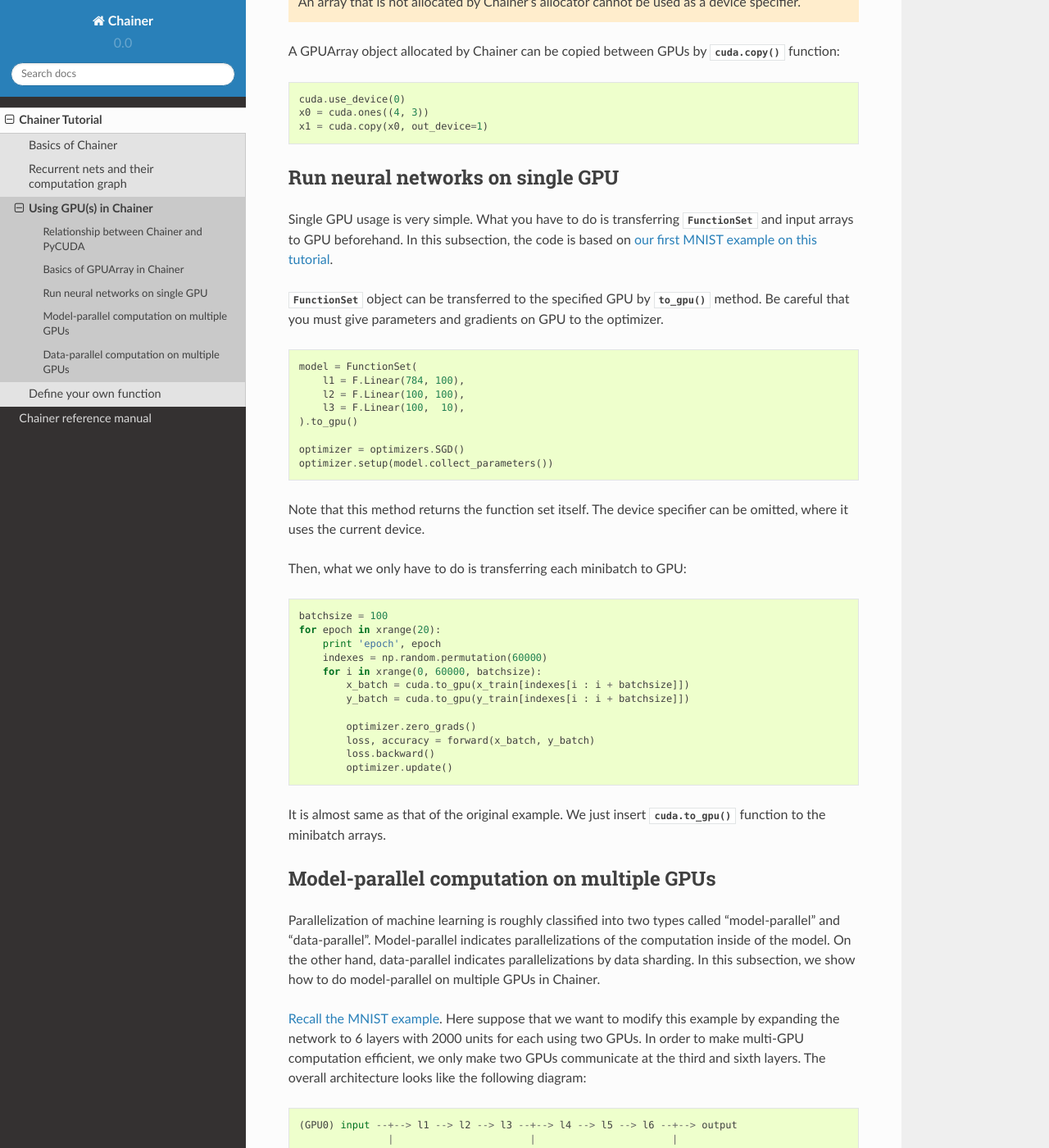
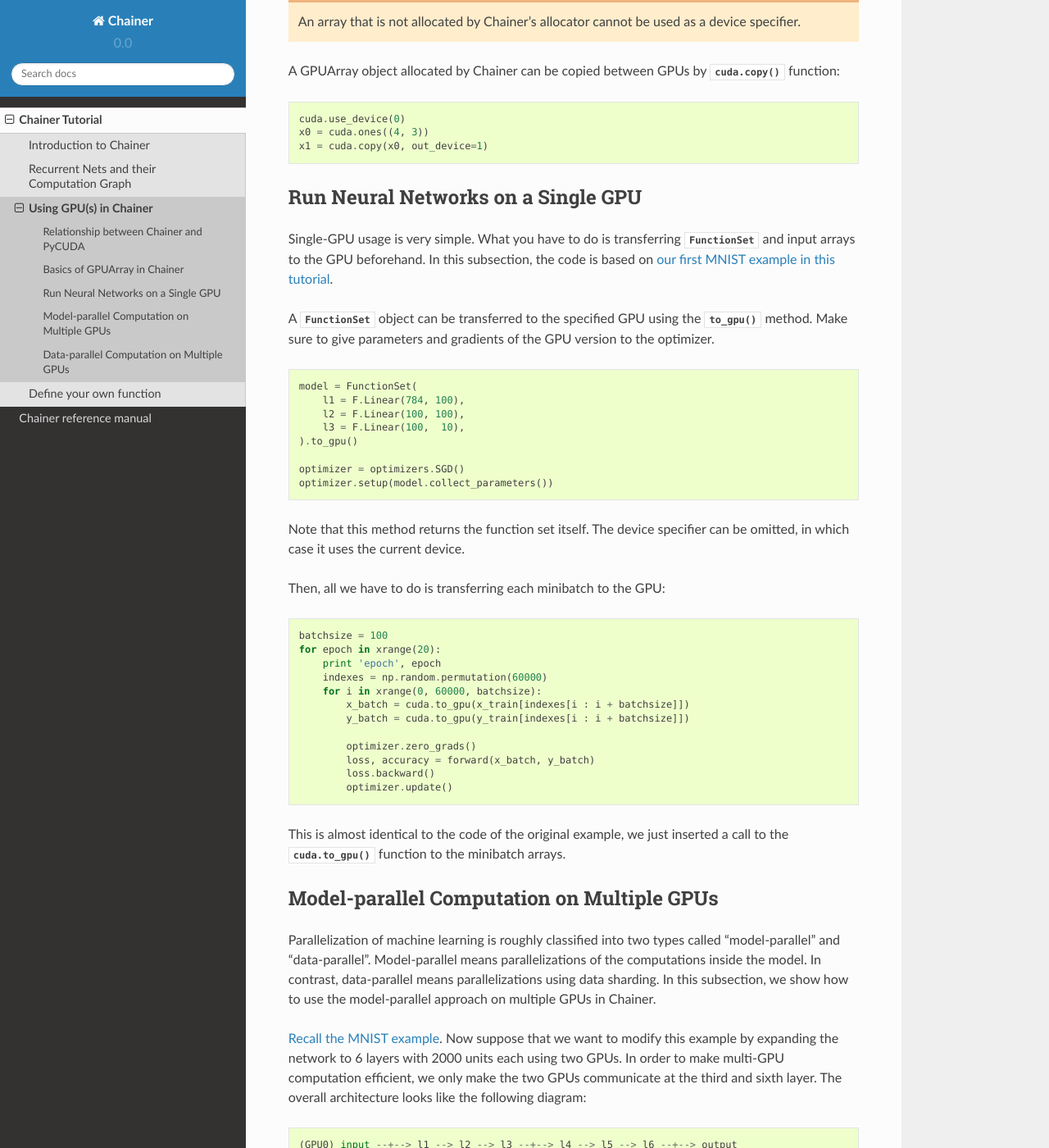
Before and after one commit to mitmul/intel-chainer, a Sphinx documentation site: the page built from docs/source/tutorial/gpu.rst, in a window 1280 px wide and 1400 px high, scrolled down 2823 px. Shown: the whole window at 82% size. Built offline with Sphinx 7.4.7 and the Read the Docs theme 2.0.0, drawn with Linux system fonts in a browser that asks for light colours; some of the changed text lies outside the part shown.

Commit message:
proofread the Tutorial section

```diff
--- a/docs/source/tutorial/gpu.rst
+++ b/docs/source/tutorial/gpu.rst
@@ -3,17 +3,17 @@ Using GPU(s) in Chainer
 
 .. currentmodule:: chainer
 
-In this section, you will learn following things.
+In this section, you will learn about the following things:
 
 * Relationship between Chainer and PyCUDA
 * Basics of GPUArray
-* Single GPU usage of Chainer
-* Multi GPU usage of model-parallel computing
-* Multi GPU usage of data-parallel computing
+* Single-GPU usage of Chainer
+* Multi-GPU usage of model-parallel computing
+* Multi-GPU usage of data-parallel computing
 
-After reading this section, you will be able to
+After reading this section, you will be able to:
 
-* Use Chainer on CUDA-enabled GPU
+* Use Chainer on a CUDA-enabled GPU
 * Write model-parallel computing in Chainer
 * Write data-parallel computing in Chainer
 
@@ -21,19 +21,19 @@ After reading this section, you will be able to
 Relationship between Chainer and PyCUDA
 ~~~~~~~~~~~~~~~~~~~~~~~~~~~~~~~~~~~~~~~
 
-Chainer uses `PyCUDA <http://mathema.tician.de/software/pycuda/>`_ as its backend of GPU computation, and :class:`pycuda.gpuarray.GPUArray` class as the array implementation on GPU.
-GPUArray has far less features compared to :class:`numpy.ndarray`, though it is still enough to implement features of Chainer.
+Chainer uses `PyCUDA <http://mathema.tician.de/software/pycuda/>`_ as its backend for GPU computation and the :class:`pycuda.gpuarray.GPUArray` class as the GPU array implementation.
+GPUArray has far less features compared to :class:`numpy.ndarray`, though it is still enough to implement the required features for Chainer.
 
 .. note::
 
    :mod:`chainer.cuda` module imports many important symbols from PyCUDA.
-   For example, the GPUArray class is referred as ``cuda.GPUArray`` in the code of Chainer.
+   For example, the GPUArray class is referred as ``cuda.GPUArray`` in the Chainer code.
 
 Chainer provides wrappers of many PyCUDA functions and classes, mainly in order to support customized default allocation mechanism.
-As we have shown in the previous sections, Chainer constructs and destructs many arrays during learning and evaluating iterations.
-It is not suited for CUDA architecture, since memory allocation and release in CUDA (i.e. ``cuMemAlloc`` and ``cuMemFree`` functions) synchronize CPU and GPU computations, which much hurts its speed.
+As shown in the previous sections, Chainer constructs and destructs many arrays during learning and evaluating iterations.
+It is not well suited for CUDA architecture, since memory allocation and release in CUDA (i.e. ``cuMemAlloc`` and ``cuMemFree`` functions) synchronize CPU and GPU computations, which hurts performance.
 In order to avoid memory allocation and deallocation during the computation, Chainer uses PyCUDA's memory pool utilities as the standard memory allocator.
-Since memory pool is not the default allocator of PyCUDA, Chainer provides many wrapper functions and classes to simply use memory pools.
+Since memory pool is not the default allocator in PyCUDA, Chainer provides many wrapper functions and classes to use memory pools in a simple way.
 At the same time, Chainer's wrapper functions and classes make it easy to handle multiple GPUs.
 
 .. note::
@@ -54,16 +54,16 @@ In order to use GPU in Chainer, we must initialize :mod:`chainer.cuda` module be
 
   cuda.init()
 
-:func:`cuda.init` function initializes its global state and PyCUDA.
-This function accepts optional argument ``device``, which indicates the GPU device ID to initially select.
+The :func:`cuda.init` function initializes global state and PyCUDA.
+This function accepts an optional argument ``device``, which indicates the GPU device ID to select initially.
 
 .. warning::
 
-   If you are using :mod:`multiprocessing`, the initialization must take place for each process after the fork.
-   The main process is not the exception, i.e. :func:`cuda.init` should not be called before all the forks that use GPU.
+   If you are using :mod:`multiprocessing`, the initialization must take place for each process *after* the fork.
+   The main process is no exception, i.e., :func:`cuda.init` should not be called before all the children that use GPU have been forked.
 
-Then we can create a GPUArray object using functions of :mod:`~chainer.cuda` module.
-Chainer provides many constructor functions resembling ones of NumPy: :func:`~cuda.empty`, :func:`~cuda.empty_like`, :func:`~cuda.full`, :func:`~cuda.full_like`, :func:`~cuda.zeros`, :func:`~cuda.zeros_like`, :func:`~cuda.ones`, :func:`~cuda.ones_like`.
+Then we can create a GPUArray object using functions of the :mod:`~chainer.cuda` module.
+Chainer provides many constructor functions resembling the ones of NumPy: :func:`~cuda.empty`, :func:`~cuda.empty_like`, :func:`~cuda.full`, :func:`~cuda.full_like`, :func:`~cuda.zeros`, :func:`~cuda.zeros_like`, :func:`~cuda.ones`, :func:`~cuda.ones_like`.
 
 Another useful function to create a GPUArray object is :func:`~cuda.to_gpu`.
 This function copies a :class:`numpy.ndarray` object to a newly allocated GPUArray object.
@@ -72,26 +72,27 @@ For example, the following code ::
   x_cpu = np.ones((5, 4, 3), dtype=np.float32)
   x_gpu = cuda.to_gpu(x_cpu)
 
-generates same ``x_gpu`` as the following code::
+generates the same ``x_gpu`` as the following code::
 
   x_gpu = cuda.ones((5, 4, 3))
 
 .. note::
 
-   Allocation functions of :mod:`~chainer.cuda` module uses :class:`numpy.float32` as the default element type.
+   Allocation functions of the :mod:`~chainer.cuda` module use :class:`numpy.float32` as the default element type.
 
-:mod:`~chainer.cuda` module also has :func:`~cuda.to_cpu` function to copy a GPUArray object to an ndarray object::
+The :mod:`~chainer.cuda` module also has :func:`~cuda.to_cpu` function to copy a GPUArray object to an ndarray object::
 
   x_cpu = cuda.to_cpu(x_gpu)
 
 All GPUArray constructors allocate memory on the current device.
 In order to allocate memory on a different device, we can use device switching utilities.
-:func:`cuda.use_device` function simply changes the current device::
+:func:`cuda.use_device` function changes the current device::
 
   cuda.use_device(1)
   x_gpu1 = cuda.empty((4, 3))
 
-There are many situations that we want to temporarily switch the device, where :func:`cuda.using_device` function is useful, which returns resource object that can be combinated with ``with`` statement::
+There are many situations in which we want to temporarily switch the device, where the :func:`cuda.using_device` function is useful.
+It returns an resource object that can be combinated with the ``with`` statement::
 
   with cuda.using_device(1):
       x_gpu1 = cuda.empty((4, 3))
@@ -113,15 +114,15 @@ A GPUArray object allocated by Chainer can be copied between GPUs by :func:`cuda
   x1 = cuda.copy(x0, out_device=1)
 
 
-Run neural networks on single GPU
-~~~~~~~~~~~~~~~~~~~~~~~~~~~~~~~~~
+Run Neural Networks on a Single GPU
+~~~~~~~~~~~~~~~~~~~~~~~~~~~~~~~~~~~
 
-Single GPU usage is very simple.
-What you have to do is transferring :class:`FunctionSet` and input arrays to GPU beforehand.
-In this subsection, the code is based on :ref:`our first MNIST example on this tutorial <mnist_mlp_example>`.
+Single-GPU usage is very simple.
+What you have to do is transferring :class:`FunctionSet` and input arrays to the GPU beforehand.
+In this subsection, the code is based on :ref:`our first MNIST example in this tutorial <mnist_mlp_example>`.
 
-:class:`FunctionSet` object can be transferred to the specified GPU by :meth:`~FunctionSet.to_gpu` method.
-Be careful that you must give parameters and gradients on GPU to the optimizer. ::
+A :class:`FunctionSet` object can be transferred to the specified GPU using the :meth:`~FunctionSet.to_gpu` method.
+Make sure to give parameters and gradients of the GPU version to the optimizer. ::
 
   model = FunctionSet(
       l1 = F.Linear(784, 100),
@@ -133,9 +134,9 @@ Be careful that you must give parameters and gradients on GPU to the optimizer.
   optimizer.setup(model.collect_parameters())
 
 Note that this method returns the function set itself.
-The device specifier can be omitted, where it uses the current device.
+The device specifier can be omitted, in which case it uses the current device.
 
-Then, what we only have to do is transferring each minibatch to GPU::
+Then, all we have to do is transferring each minibatch to the GPU::
 
   batchsize = 100
   for epoch in xrange(20):
@@ -150,29 +151,29 @@ Then, what we only have to do is transferring each minibatch to GPU::
           loss.backward()
           optimizer.update()
 
-It is almost same as that of the original example.
-We just insert :func:`cuda.to_gpu` function to the minibatch arrays.
+This is almost identical to the code of the original example,
+we just inserted a call to the :func:`cuda.to_gpu` function to the minibatch arrays.
 
 
-Model-parallel computation on multiple GPUs
+Model-parallel Computation on Multiple GPUs
 ~~~~~~~~~~~~~~~~~~~~~~~~~~~~~~~~~~~~~~~~~~~
 
 Parallelization of machine learning is roughly classified into two types called "model-parallel" and "data-parallel".
-Model-parallel indicates parallelizations of the computation inside of the model.
-On the other hand, data-parallel indicates parallelizations by data sharding.
-In this subsection, we show how to do model-parallel on multiple GPUs in Chainer.
+Model-parallel means parallelizations of the computations inside the model.
+In contrast, data-parallel means parallelizations using data sharding.
+In this subsection, we show how to use the model-parallel approach on multiple GPUs in Chainer.
 
 `Recall the MNIST example <mnist_mlp_example>`_.
-Here suppose that we want to modify this example by expanding the network to 6 layers with 2000 units for each using two GPUs.
-In order to make multi-GPU computation efficient, we only make two GPUs communicate at the third and sixth layers.
+Now suppose that we want to modify this example by expanding the network to 6 layers with 2000 units each using two GPUs.
+In order to make multi-GPU computation efficient, we only make the two GPUs communicate at the third and sixth layer.
 The overall architecture looks like the following diagram::
 
   (GPU0) input --+--> l1 --> l2 --> l3 --+--> l4 --> l5 --> l6 --+--> output
                  |                       |                       |
   (GPU1)         +--> l1 --> l2 --> l3 --+--> l4 --> l5 --> l6 --+
 
-We first have to define :class:`FunctionSet`.
-Be careful that parameters that will be used on a device must reside on the devie.
+We first have to define a :class:`FunctionSet`.
+Be careful that parameters that will be used on a device must reside on that device.
 Here is a simple example of the model definition::
 
   model = FunctionSet(
@@ -232,7 +233,7 @@ Now we can define the network architecture that we have shown in the diagram::
 
 First, recall that :func:`cuda.to_gpu` accepts an optional argument to specify the device identifier.
 We use this to transfer the input minibatch to both the 0th and the 1st devices.
-Then, we can write this model-parallel example just by using :func:`functions.copy` function.
+Then, we can write this model-parallel example employing the :func:`functions.copy` function.
 This function transfers an input array to another device.
 Since it is a function on :class:`Variable`, the operation supports backprop, which reversely transfers an output gradient to the input device.
 
@@ -241,19 +242,19 @@ Since it is a function on :class:`Variable`, the operation supports backprop, wh
    Above code is not parallelized on CPU, but is parallelized on GPU.
    This is because most of the GPU computation is asynchronous to the host CPU.
 
-Almost same example code is available at ``examples/mnist/train_mnist_model_parallel.py``.
+An almost identical example code can be found at ``examples/mnist/train_mnist_model_parallel.py``.
 
 
-Data-parallel computation on multiple GPUs
+Data-parallel Computation on Multiple GPUs
 ~~~~~~~~~~~~~~~~~~~~~~~~~~~~~~~~~~~~~~~~~~
 
 Data-parallel computation is another strategy to parallelize online processing.
-In the context of neural networks, it means that different device does computation on different subset of input data.
+In the context of neural networks, it means that a different device does computation on a different subset of the input data.
 In this subsection, we review the way to achieve data-parallel learning on two GPUs.
 
 Suppose again our task is `the MNIST example <mnist_mlp_example>`_.
 This time we want to directly parallelize the three-layer network.
-The most simple form of data-parallelization is parallelizing the gradient computation for distinct set of data.
+The most simple form of data-parallelization is parallelizing the gradient computation for a distinct set of data.
 First, define the model::
 
   model = FunctionSet(
@@ -287,8 +288,8 @@ Forward function is almost same as the original example::
       y = model.l3(h2)
       return F.softmax_cross_entropy(y, t), F.accuracy(y, t)
 
-The only difference is that it accepts ``model`` as an argument.
-we can feed to it a model and arrays on an appropriate device.
+The only difference is that ``forward`` accepts ``model`` as an argument.
+We can feed it with a model and arrays on an appropriate device.
 Then, we can write a data-parallel learning loop as follows::
 
   batchsize = 100
@@ -318,15 +319,15 @@ Then, we can write a data-parallel learning loop as follows::
 
           model_1.copy_parameters_from(model_0.parameters)
 
-The half of the minibatch is forwarded on GPU 0, while the other half on GPU 1.
-Then, the gradients are accumulated by :meth:`Optimizer.accumulate_grads` method.
+One half of the minibatch is forwarded to GPU 0, the other half to GPU 1.
+Then the gradients are accumulated by the :meth:`Optimizer.accumulate_grads` method.
 After the gradients are prepared, we can update the optimizer in usual way.
-Be careful that the update only modifies the parameters of model_0.
-So we must manually copy them to model_1 using :meth:`FunctionSet.copy_parameters_from` method.
+Note that the update only modifies the parameters of ``model_0``.
+So we must manually copy them to ``model_1`` using :meth:`FunctionSet.copy_parameters_from` method.
 
 --------
 
 Now you can use Chainer with GPUs.
-All examples in ``examples`` directory supports GPU computation, so please refer to them if you want to know more practices on using GPUs.
+All examples in the ``examples`` directory support GPU computation, so please refer to them if you want to know more practices on using GPUs.
 In the next section, we will show how to define a differentiable (i.e. *backpropable*) function on Variable objects.
 We will also show there how to write a simple (elementwise) CUDA kernel using Chainer's CUDA utilities.
```
Also changed, not shown: docs/source/index.rst (+4 -4 lines), docs/source/tutorial/basic.rst (+49 -49 lines), docs/source/tutorial/function.rst (+45 -45 lines), docs/source/tutorial/recurrentnet.rst (+39 -39 lines).
